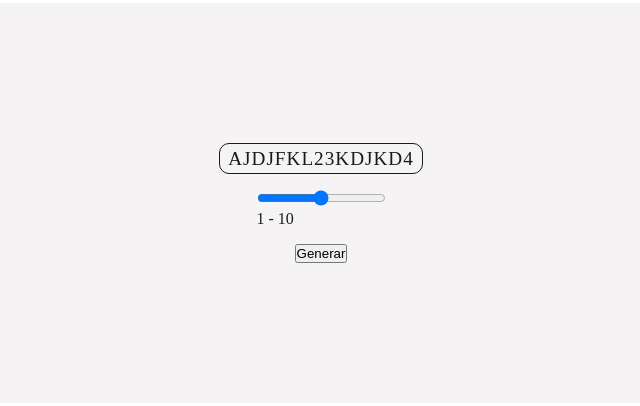
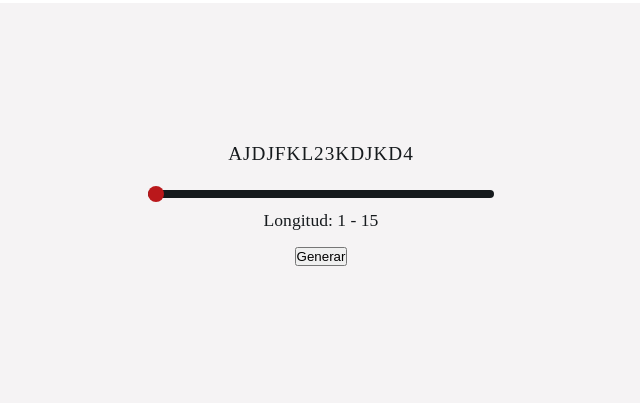
Before and after one commit to Carlos-Marte/generador-password, a plain HTML site: page index.html in a window 1280 px wide. Shown: the part 197-603 px from the top of the page, without its empty margins (63-703 px from the left). Drawn offline with Linux system fonts and the light colour scheme.

Commit message:
Estilos rango

```diff
--- a/css/style.css
+++ b/css/style.css
@@ -34,6 +34,7 @@ body {
     height: 50%;
     margin: auto;
     background: var(--blanco-oscuro);
+    border-radius: 15px;
 
     display: flex;
     flex-direction: column;
@@ -42,12 +43,80 @@ body {
     gap: 1rem;
 }
 
+
 .password-generada {
     font-size: 1.2rem;
     font-weight: 400;
     letter-spacing: 1px;
     padding: .2rem .5rem;
-    border: 1px solid var(--color-texto);
-    border-radius: 10px;
     overflow: hidden;
 }
+
+.rango {
+    width: 50%;
+}
+
+.rango__input {
+    width: 100%;
+}
+
+input[type="range"] {
+    -webkit-appearance: none;
+    appearance: none;
+    background: transparent;
+    cursor: pointer;
+}
+
+input[type="range"]::-webkit-slider-runnable-track {
+    background: var(--color-texto);
+    border-radius: 10px;
+    height: .5rem;
+}
+
+input[type="range"]::-moz-range-track {
+    background: var(--color-texto);
+    border-radius: 10px;
+    height: .5rem;
+}
+
+input[type="range"]::-webkit-slider-thumb {
+    -webkit-appearance: none;
+    appearance: none;
+    height: 1rem;
+    width: 1rem;
+    border-radius: 50%;
+    background: var(--rojo);
+    margin-top: -4px;
+}
+
+input[type="range"]::-moz-range-thumb {
+    border: none;
+    border-radius: 0;
+    height: 1rem;
+    width: 1rem;
+    background: var(--rojo);
+}
+
+input[type="range"]:focus {
+    outline: none;
+}
+
+input[type="range"]:focus::-webkit-slider-thumb {
+    border: 1px solid var(--blanco-oscuro);
+    outline: 2px solid var(--rojo-claro);
+    outline-offset: 0.125rem;
+}
+
+/******** Firefox ********/
+input[type="range"]:focus::-moz-range-thumb {
+    border: 1px solid var(--blanco-oscuro);
+    outline: 2px solid var(--rojo-claro);
+    outline-offset: 0.125rem;
+}
+
+.rango__p {
+    margin-top: .5rem;
+    text-align: center;
+    font-weight: 400;
+    font-size: 1.1rem;
+}
--- a/index.html
+++ b/index.html
@@ -29,8 +29,8 @@
     <div class="contenedor">
         <p class="password-generada">AJDJFKL23KDJKD4</p>
         <div class="rango">
-            <input type="range" min="5" max="15" class="rango__input">
-            <p class="rango__p">1 - 10</p>
+            <input type="range" min="5" max="15" value="5" class="rango__input">
+            <p class="rango__p">Longitud: 1 - 15</p>
         </div>
         <button class="contenedor__boton">Generar</button>
     </div>
```
